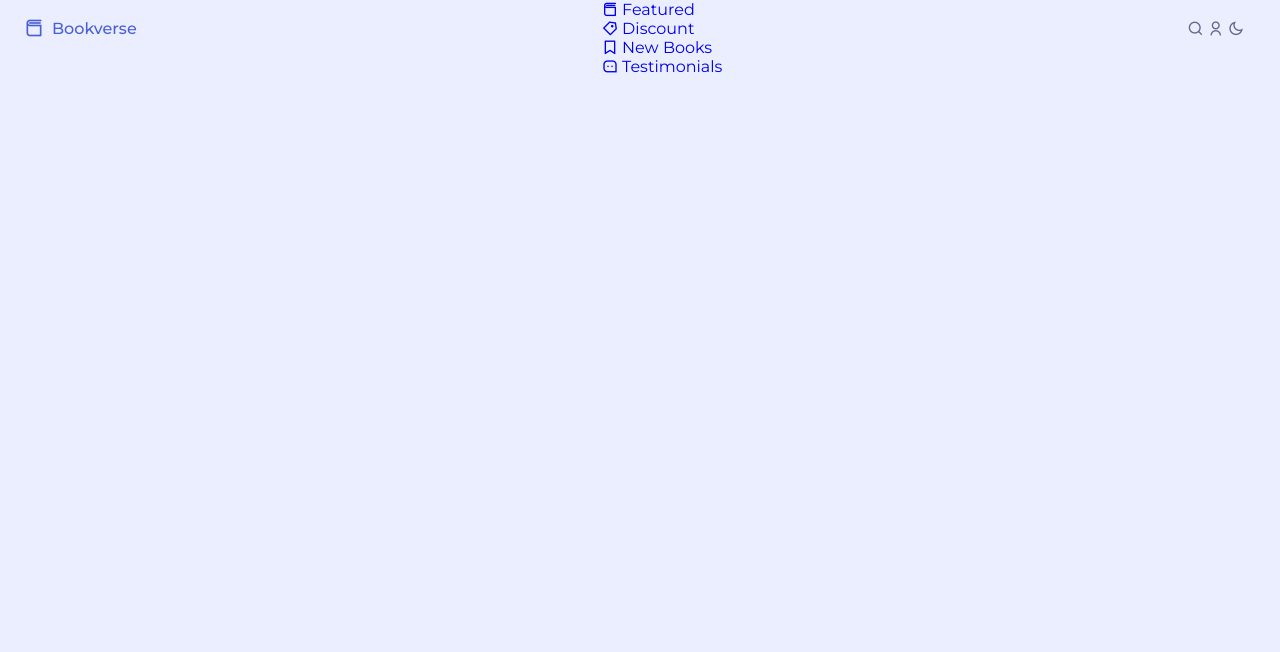
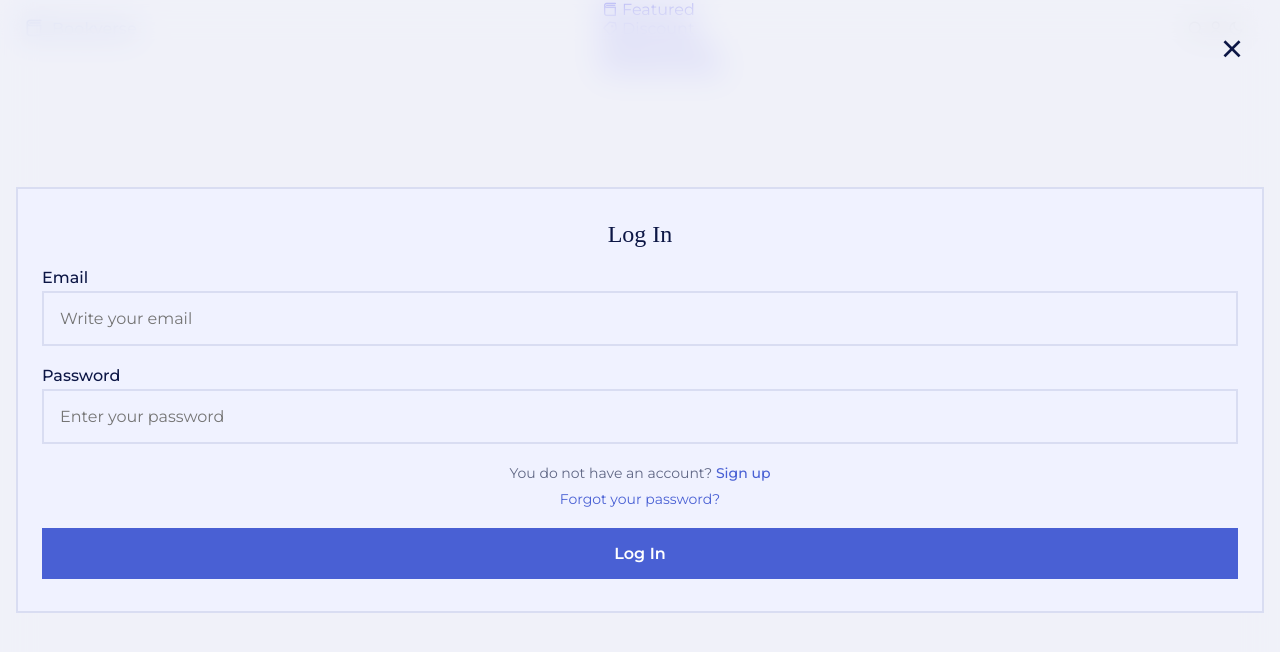
Before and after one commit to noorelymen/bookverse, a plain HTML site: page index.html in a window 1280 px wide. Both pictures are taken after a click on the icon 1215 px from the left and 27 px from the top of the page. Drawn offline with nearby package versions, Linux system fonts and the light colour scheme; a web font is replaced by a local one.

Commit message:
Login part added

```diff
--- a/assets/css/styles.css
+++ b/assets/css/styles.css
@@ -23,9 +23,9 @@
   --h1-font-size: 1.5rem;
   --h2-font-size: 1.25rem;
   --h3-font-size: 1rem;
-  --normal-font-size: .938rem;
-  --small-font-size: .813rem;
-  --smaller-font-size: .75rem;
+  --normal-font-size: 0.938rem;
+  --small-font-size: 0.813rem;
+  --smaller-font-size: 0.75rem;
 
   /*========== Font weight ==========*/
   --font-regular: 400;
@@ -45,8 +45,8 @@
     --h2-font-size: 1.5rem;
     --h3-font-size: 1.25rem;
     --normal-font-size: 1rem;
-    --small-font-size: .875rem;
-    --smaller-font-size: .813rem;
+    --small-font-size: 0.875rem;
+    --smaller-font-size: 0.813rem;
   }
 }
 
@@ -71,7 +71,7 @@ button {
 body {
   background-color: var(--body-color);
   color: var(--text-color);
-  transition: background-color .4s;
+  transition: background-color 0.4s;
 }
 
 input,
@@ -80,7 +80,10 @@ button {
   outline: none;
 }
 
-h1, h2, h3, h4 {
+h1,
+h2,
+h3,
+h4 {
   color: var(--title-color);
   font-family: var(--second-font);
   font-weight: var(--font-medium);
@@ -103,12 +106,10 @@ img {
 /*=============== THEME ===============*/
 /*========== Variables Dark theme ==========*/
 
-
 /*==========
 	Color changes in some parts of
 	the website, in dark theme
 ==========*/
-
 
 /*=============== REUSABLE CSS CLASSES ===============*/
 .container {
@@ -144,7 +145,7 @@ img {
   width: 100%;
   background-color: var(--body-color);
   z-index: var(--z-fixed);
-  transition: box-shadow .4s, background-color .4s;
+  transition: box-shadow 0.4s, background-color 0.4s;
 }
 
 .nav {
@@ -157,7 +158,7 @@ img {
 .nav-logo {
   display: inline-flex;
   align-items: center;
-  column-gap: .5rem;
+  column-gap: 0.5rem;
   color: var(--first-color);
   font-weight: var(--font-medium);
 }
@@ -167,7 +168,7 @@ img {
 }
 
 /* Navigation for mobile devices */
-@media screen and (max-width: 1150px){
+@media screen and (max-width: 1150px) {
   .nav-menu {
     position: fixed;
     bottom: 0;
@@ -175,9 +176,9 @@ img {
     right: 0;
     width: 100%;
     background-color: var(--container-color);
-    box-shadow: 0 -8px 32px hsla(0, 0%, 0%, .1);
+    box-shadow: 0 -8px 32px hsla(0, 0%, 0%, 0.1);
     padding: 1.25rem 4rem;
-    transition: background-color .4s;
+    transition: background-color 0.4s;
   }
 
   .nav-list {
@@ -187,7 +188,7 @@ img {
 
   .nav-link {
     color: var(--text-color);
-    transition: color .4s;
+    transition: color 0.4s;
   }
 
   .nav-link span {
@@ -212,7 +213,7 @@ img {
     font-size: 1.25rem;
     color: var(--title-color);
     cursor: pointer;
-    transition: color .4s;
+    transition: color 0.4s;
   }
 
   .nav-actions i:hover {
@@ -222,9 +223,7 @@ img {
 
 /* Add shadow header */
 
-
 /* Active link */
-
 
 /*=============== SEARCH ===============*/
 .search {
@@ -234,16 +233,16 @@ img {
   width: 100%;
   height: 100%;
   z-index: 100;
-  background-color: hsla(239, 12%, 96%, .6);
+  background-color: hsla(239, 12%, 96%, 0.6);
   backdrop-filter: blur(16px);
   padding: 8rem 1.5rem;
-  transition: top .4s;
+  transition: top 0.4s;
 }
 
 .search-form {
   display: flex;
   align-items: center;
-  column-gap: .5rem;
+  column-gap: 0.5rem;
   background-color: var(--container-color);
   border: 2px solid var(--border-color);
   padding-inline: 1rem;
@@ -276,58 +275,135 @@ img {
 }
 
 /*=============== LOGIN ===============*/
+.login {
+  position: fixed;
+  top: -100%;
+  left: 0;
+  width: 100%;
+  height: 100%;
+  z-index: var(--z-fixed);
+  background-color: hsla(239, 12%, 96%, 0.6);
+  backdrop-filter: blur(16px);
+  align-items: center;
+  padding: 1rem;
+  text-align: center;
+  transition: top .4s;
+}
 
+.login-form {
+  background-color: var(--container-color);
+  padding: 2rem 1.5rem;
+  border: 2px solid var(--border-color);
+  row-gap: 1.25rem;
+}
+
+.login-title {
+  font-size: var(--h2-font-size);
+}
+
+.login-group {
+  row-gap: 1.25rem;
+}
+
+.login-label {
+  display: block;
+  text-align: initial;
+  color: var(--title-color);
+  font-weight: var(--font-medium);
+  margin-bottom: 0.25rem;
+}
+
+.login-input {
+  width: 100%;
+  background-color: var(--container-color);
+  border: 2px solid var(--border-color);
+  padding: 1rem;
+  color: var(--text-color);
+}
+
+.login-signup,
+.login-forgot {
+  display: block;
+  font-size: var(--small-font-size);
+}
+
+.login-signup {
+  margin-bottom: .5rem;
+}
+
+.login-signup a {
+  color: var(--first-color);
+  font-weight: var(--font-medium);
+}
+
+.login-forgot {
+  color: var(--first-color);
+  margin-bottom: 1.25rem;
+}
+
+.login-button {
+  width: 100%;
+  cursor: pointer;
+}
+
+.login-close {
+  position: absolute;
+  top: 2rem;
+  right: 2rem;
+  font-size: 2rem;
+  color: var(--title-color);
+  cursor: pointer;
+}
 
 /* Show login */
-
+.show-login {
+  top: 0;
+}
 
 /*=============== HOME ===============*/
 
+/* Swiper class */
+
+/*=============== BUTTON ===============*/
+.button {
+ display: inline-block;
+ background-color: var(--first-color);
+ color: var(--white-color);
+ font-weight: var(--font-semi-bold);
+ padding: 1rem 1.5rem;
+ transition: box-shadow .4s;
+}
+
+.button:hover {
+  box-shadow: 0 4px 32px hsla(230, 72%, 32%, .4);
+
+}
+
+/*=============== SERVICES ===============*/
+
+/*=============== FEATURED ===============*/
 
 /* Swiper class */
 
-
-/*=============== BUTTON ===============*/
-
-
-/*=============== SERVICES ===============*/
-
-
-/*=============== FEATURED ===============*/
-
-
-/* Swiper class */
-
-
 /*=============== DISCOUNT ===============*/
-
 
 /*=============== NEW ===============*/
 
-
 /*=============== JOIN ===============*/
-
 
 /*=============== TESTIMONIAL ===============*/
 
-
 /*=============== FOOTER ===============*/
-
 
 /*=============== SCROLL BAR ===============*/
 
-
 /*=============== SCROLL UP ===============*/
 
-
 /* Show Scroll Up */
-
 
 /*=============== BREAKPOINTS ===============*/
 /* For small devices */
 
-
 /* For medium devices */
 
-
 /* For large devices */
--- a/assets/js/main.js
+++ b/assets/js/main.js
@@ -11,7 +11,7 @@ if (searchButton) {
   });
 }
 
-/*===== Hide SEARCH =====*/
+/*===== HIDE SEARCH =====*/
 /* Validate if constant exists */
 if (searchClose) {
   searchClose.addEventListener("click", () => {
@@ -20,6 +20,25 @@ if (searchClose) {
 }
 
 /*=============== LOGIN ===============*/
+const loginButton = document.getElementById("login-button"),
+  loginClose = document.getElementById("login-close"),
+  loginContent = document.getElementById("login-content");
+
+/*===== SHOW LOGIN =====*/
+/* Validate if constant exists */
+if (loginButton) {
+  loginButton.addEventListener("click", () => {
+    loginContent.classList.add("show-login");
+  });
+}
+
+/*===== HIDE LOGIN =====*/
+/* Validate if constant exists */
+if (loginClose) {
+  loginClose.addEventListener("click", () => {
+    loginContent.classList.remove("show-login");
+  });
+}
 
 /*=============== ADD SHADOW HEADER ===============*/
 
--- a/index.html
+++ b/index.html
@@ -98,7 +98,42 @@
     </div>
 
     <!--==================== LOGIN ====================-->
-    <div class="login grid" id="login-content"></div>
+    <div class="login grid" id="login-content">
+      <form action="" class="login-form grid">
+        <h3 class="login-title">Log In</h3>
+        <div class="login-group grid">
+          <div>
+            <label for="login-email" class="login-label">Email</label>
+            <input
+              type="email"
+              class="login-input"
+              id="login-emai"
+              placeholder="Write your email"
+            />
+          </div>
+
+          <div>
+            <label for="login-pass" class="login-label">Password</label>
+            <input
+              type="password"
+              class="login-input"
+              id="login-pass"
+              placeholder="Enter your password"
+            />
+          </div>
+        </div>
+        <div>
+          <span class="login-signup">
+            You do not have an account? <a href="#">Sign up</a>
+          </span>
+
+          <a href="#" class="login-forgot">Forgot your password?</a>
+
+          <button type="submit" class="login-button button">Log In</button>
+        </div>
+      </form>
+      <i class="ri-close-line login-close" id="login-close"></i>
+    </div>
 
     <!--==================== MAIN ====================-->
     <main class="main">
```
Also changed, not shown: 1 other file.
